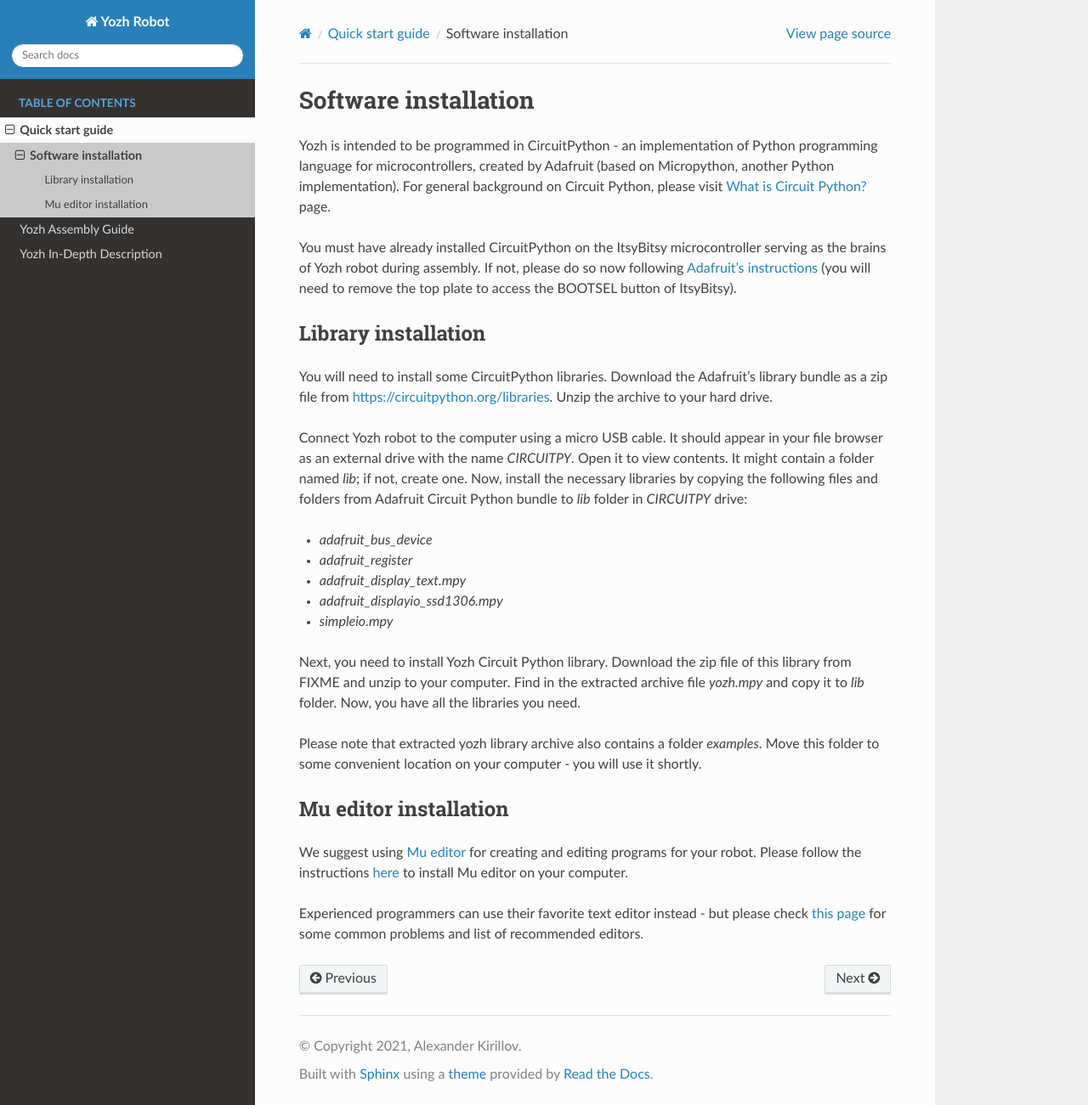
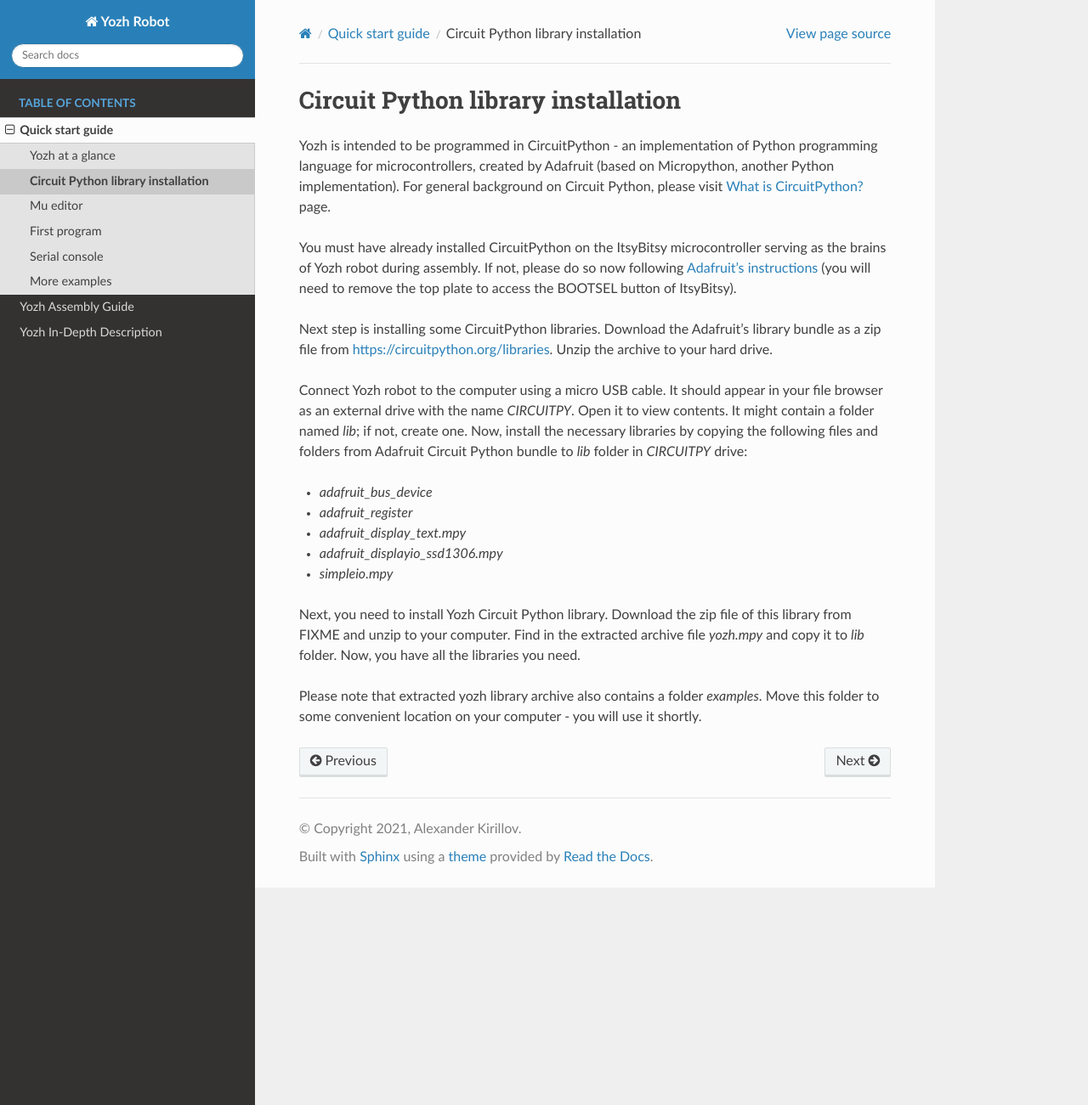
Before and after one commit to shurik179/yozh, a Sphinx documentation site: the page built from docs/quickstart/installation.rst, in a window 1280 px wide and 1301 px high. Shown: the whole window at 85% size. Built offline with Sphinx 7.4.7 and the Read the Docs theme 2.0.0, drawn with Linux system fonts in a browser that asks for light colours; formulas are drawn with MathJax 3; pages that are not in the unit, such as notebooks, are missing from menus.

Commit message:
quickstart updated

```diff
--- a/docs/quickstart.rst
+++ b/docs/quickstart.rst
@@ -11,7 +11,10 @@
     :caption: Table of Contents
     :maxdepth: 2
 
+    quickstart/at_glance
     quickstart/installation
-    quickstart/basic
+    quickstart/mu
+    quickstart/hello_world
+    quickstart/serial
     quickstart/examples
     quickstart/further
--- /dev/null
+++ b/docs/quickstart/at_glance.rst
@@ -0,0 +1,2 @@
+Yozh at a glance
+================
--- a/docs/quickstart/installation.rst
+++ b/docs/quickstart/installation.rst
@@ -1,9 +1,9 @@
-Software installation
-=====================
+Circuit Python library  installation
+====================================
 Yozh is intended to be programmed in CircuitPython - an implementation of
 Python programming language for microcontrollers, created by Adafruit (based on
 Micropython, another Python implementation). For general background on Circuit
-Python, please visit `What is Circuit Python? <https://learn.adafruit.com/welcome-to-circuitpython/what-is-circuitpython>`__
+Python, please visit `What is CircuitPython? <https://learn.adafruit.com/welcome-to-circuitpython/what-is-circuitpython>`__
 page.
 
 You must have already installed CircuitPython on the ItsyBitsy microcontroller
@@ -11,10 +11,7 @@
 following `Adafruit's  instructions <https://learn.adafruit.com/adafruit-itsybitsy-rp2040/circuitpython>`__
 (you will need to remove the top plate to access the BOOTSEL button of ItsyBitsy).
 
-
-Library installation
---------------------
-You will need to install some CircuitPython libraries. Download the Adafruit's library bundle
+Next step is installing  some CircuitPython libraries. Download the Adafruit's library bundle
 as a zip file from https://circuitpython.org/libraries. Unzip the archive to your hard drive.
 
 Connect Yozh robot to the computer using a micro USB cable. It should appear in
@@ -37,14 +34,3 @@
 
 Please note that extracted yozh library archive also contains a folder `examples`.
 Move this folder to some convenient location on your computer - you will use it shortly.
-
-Mu editor installation
-----------------------
-We suggest using `Mu editor <https://codewith.mu/>`__ for creating and editing
-programs for your robot. Please follow the instructions `here
-<https://learn.adafruit.com/adafruit-itsybitsy-rp2040/installing-mu-editor>`__ to install
-Mu editor on your computer.
-
-Experienced programmers can use their favorite text editor instead - but
-please check `this page <https://learn.adafruit.com/welcome-to-circuitpython/recommended-editors>`__
-for some common problems and list of recommended editors.
```
Also changed, not shown: docs/quickstart/examples.rst (added, +20 -0 lines), docs/quickstart/hello_world.rst (added, +33 -0 lines), docs/quickstart/mu.rst (added, +15 -0 lines), docs/quickstart/serial.rst (added, +21 -0 lines).
